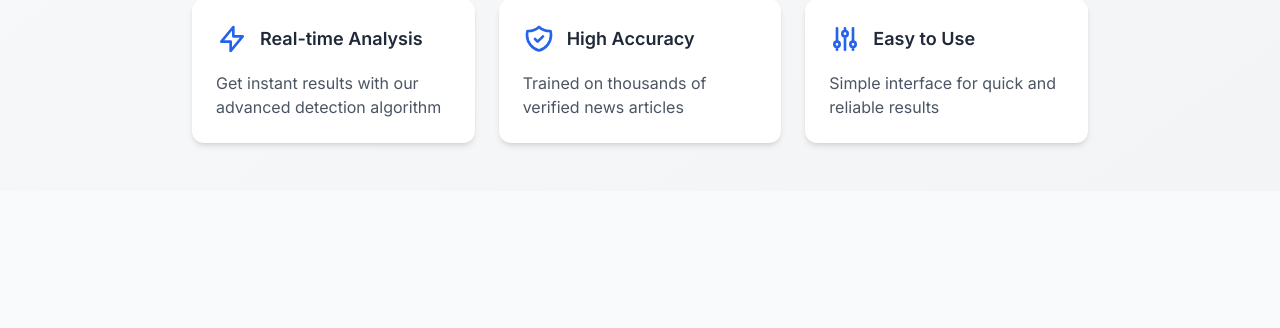
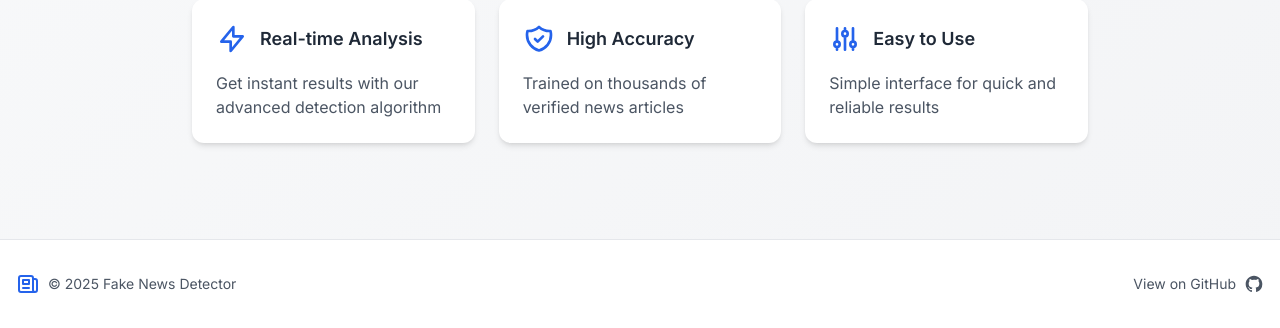
Before and after one commit to zvincent07/Fake-News-Detector, a Flask app: page / in a window 1280 px wide. Shown: the part 755-1083 px from the top of the page. Before the commit the page ends 903 px from the top, so only its background shows below. Run offline with Flask 2, Linux system fonts and the light colour scheme; parts of the project's set-up code (start-up, migrations or seed data) failed here and were passed over; some libraries are stand-ins or nearby versions.

Commit message:
add footer

```diff
--- a/app/static/js/main.js
+++ b/app/static/js/main.js
@@ -4,6 +4,12 @@ window.addEventListener('DOMContentLoaded', () => {
     const sunIcon = document.getElementById('sunIcon');
     const moonIcon = document.getElementById('moonIcon');
     const button = document.getElementById('analyzeBtn');
+
+    // Update copyright year
+    const currentYearElement = document.getElementById('currentYear');
+    if (currentYearElement) {
+        currentYearElement.textContent = new Date().getFullYear();
+    }
 
     // Check for saved theme preference
     const savedTheme = localStorage.getItem('theme');
--- a/app/templates/index.html
+++ b/app/templates/index.html
@@ -110,4 +110,31 @@
         </div>
     </div>
 </div>
+
+<!-- Modern Footer Section -->
+<footer class="bg-white dark:bg-gray-800 border-t border-gray-200 dark:border-gray-700 mt-12">
+    <div class="container mx-auto px-4 py-8">
+        <div class="flex flex-col md:flex-row justify-between items-center space-y-4 md:space-y-0">
+            <div class="flex items-center space-x-2">
+                <svg class="w-6 h-6 text-blue-600 dark:text-blue-400" fill="none" stroke="currentColor" viewBox="0 0 24 24">
+                    <path stroke-linecap="round" stroke-linejoin="round" stroke-width="2" d="M19 20H5a2 2 0 01-2-2V6a2 2 0 012-2h10a2 2 0 012 2v1m2 13a2 2 0 01-2-2V7m2 13a2 2 0 002-2V9a2 2 0 00-2-2h-2m-4-3H9M7 16h6M7 8h6v4H7V8z"></path>
+                </svg>
+                <p class="text-gray-600 dark:text-gray-300 text-sm">
+                    © <span id="currentYear"></span> Fake News Detector
+                </p>
+            </div>
+            <div class="flex items-center space-x-4">
+                <a href="https://github.com/zvincent07/Fake-News-Detector"
+                   target="_blank"
+                   rel="noopener noreferrer"
+                   class="text-gray-600 dark:text-gray-300 hover:text-blue-600 dark:hover:text-blue-400 transition-colors duration-300 flex items-center space-x-2 group">
+                    <span class="text-sm">View on GitHub</span>
+                    <svg class="h-5 w-5 transform group-hover:scale-110 transition-transform duration-300" fill="currentColor" viewBox="0 0 24 24">
+                        <path fill-rule="evenodd" d="M12 2C6.477 2 2 6.484 2 12.017c0 4.425 2.865 8.18 6.839 9.504.5.092.682-.217.682-.483 0-.237-.008-.868-.013-1.703-2.782.605-3.369-1.343-3.369-1.343-.454-1.158-1.11-1.466-1.11-1.466-.908-.62.069-.608.069-.608 1.003.07 1.531 1.032 1.531 1.032.892 1.53 2.341 1.088 2.91.832.092-.647.35-1.088.636-1.338-2.22-.253-4.555-1.113-4.555-4.951 0-1.093.39-1.988 1.029-2.688-.103-.253-.446-1.272.098-2.65 0 0 .84-.27 2.75 1.026A9.564 9.564 0 0112 6.844c.85.004 1.705.115 2.504.337 1.909-1.296 2.747-1.027 2.747-1.027.546 1.379.202 2.398.1 2.651.64.7 1.028 1.595 1.028 2.688 0 3.848-2.339 4.695-4.566 4.943.359.309.678.92.678 1.855 0 1.338-.012 2.419-.012 2.747 0 .268.18.58.688.482A10.019 10.019 0 0022 12.017C22 6.484 17.522 2 12 2z" clip-rule="evenodd"></path>
+                    </svg>
+                </a>
+            </div>
+        </div>
+    </div>
+</footer>
 {% endblock %}
```
